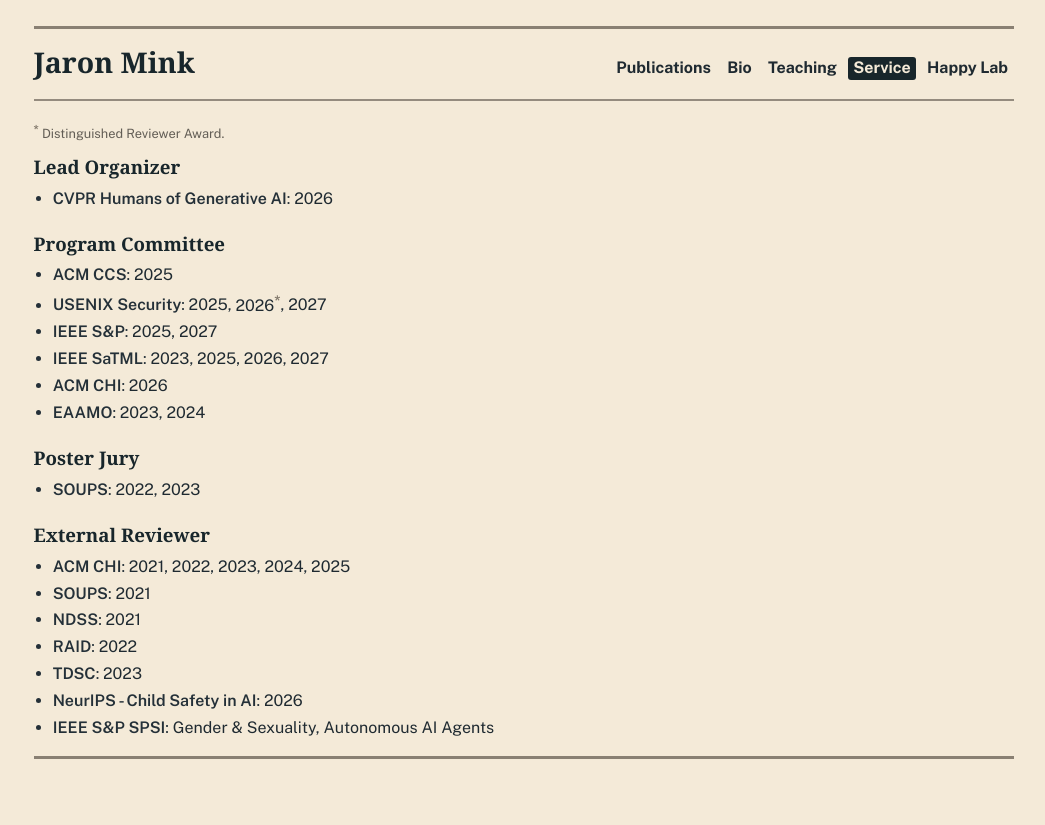
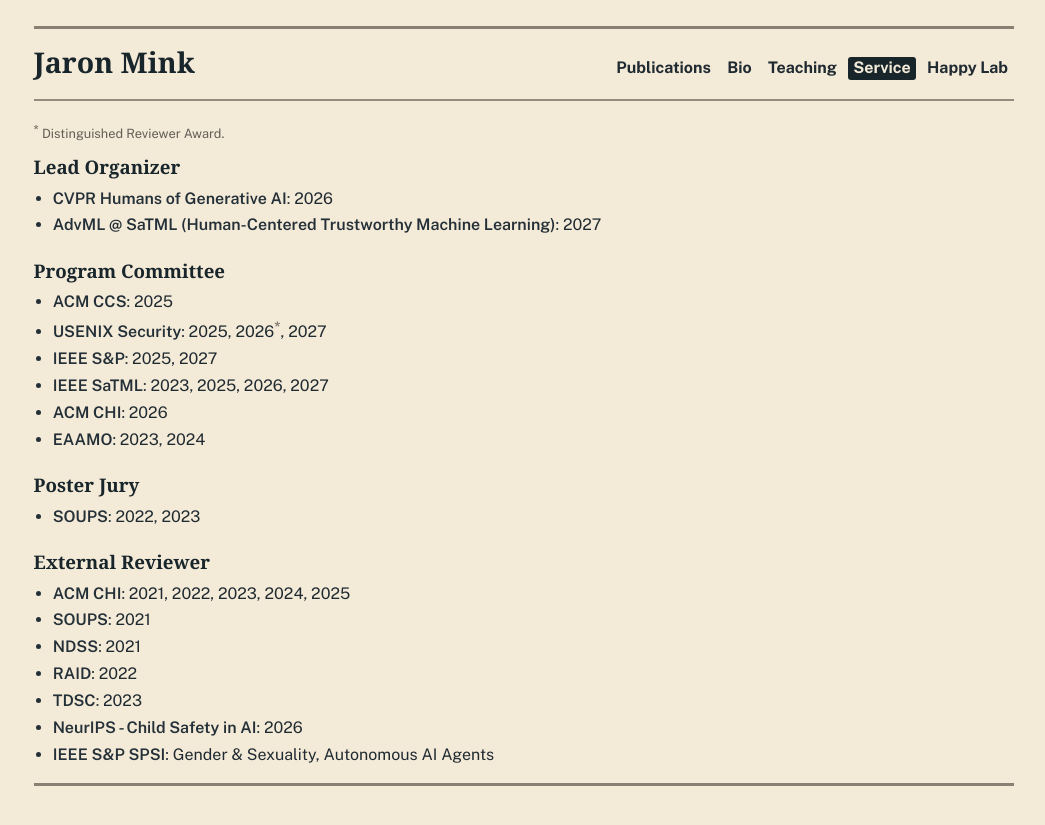
Before and after one commit to JaronMink/personal-website, a Jekyll site: the page built from service.md, in a window 1280 px wide. Shown: the top 825 px of the page, without its empty margins (109-1154 px from the left). Built offline with Jekyll 4.4.1, drawn with Linux system fonts in a browser that asks for light colours.

Commit message:
Add AdvML 2027 lead organizer role

```diff
--- a/_data/service.yml
+++ b/_data/service.yml
@@ -4,6 +4,10 @@
       links:
         - label: "2026"
           url: https://humansofgenerativeai.github.io/
+    - venue: AdvML @ SaTML (Human-Centered Trustworthy Machine Learning)
+      links:
+        - label: "2027"
+          url_key: satml27_web
 
 - section: Program Committee
   entries:
```
